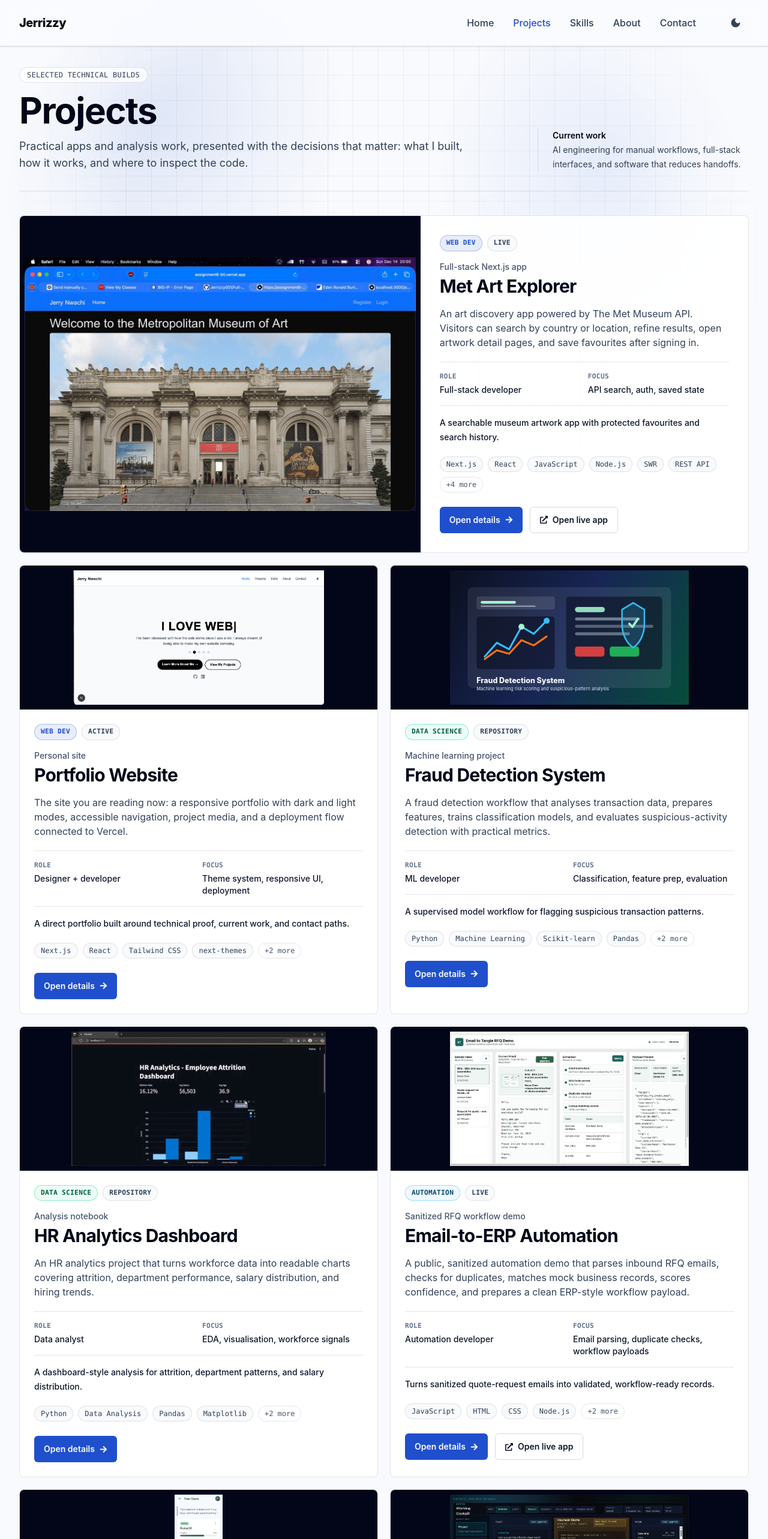
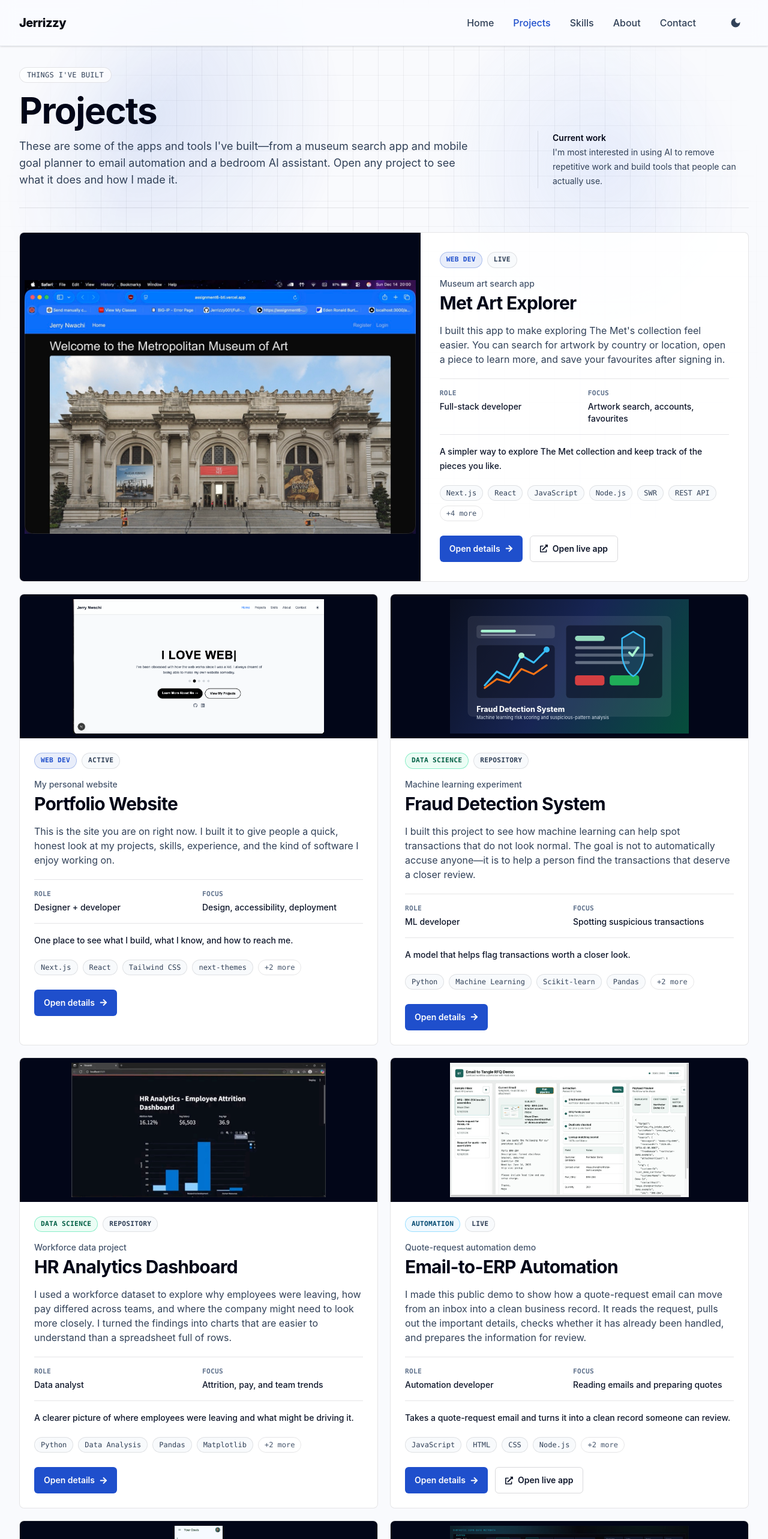
Before and after one commit to Jerrizzy001/Portfolio, a Next.js app: page /project in a window 1280 px wide. Shown: the top 2566 px of the page at 60% size. Built offline with nearby package versions, Linux system fonts and the light colour scheme.

Commit message:
Rewrite project copy in a human voice
Rewrites every project in clear first-person language and describes JARVIS as the bedroom assistant built with a friend.

```diff
--- a/pages/project.js
+++ b/pages/project.js
@@ -10,12 +10,12 @@ const projects = [
   {
     id: "met-art-explorer",
     title: "Met Art Explorer",
-    subtitle: "Full-stack Next.js app",
+    subtitle: "Museum art search app",
     category: "Web Dev",
     status: "Live",
     role: "Full-stack developer",
-    focus: "API search, auth, saved state",
-    result: "A searchable museum artwork app with protected favourites and search history.",
+    focus: "Artwork search, accounts, favourites",
+    result: "A simpler way to explore The Met collection and keep track of the pieces you like.",
     tech: [
       "Next.js",
       "React",
@@ -29,116 +29,116 @@ const projects = [
       "Git",
     ],
     description:
-      "An art discovery app powered by The Met Museum API. Visitors can search by country or location, refine results, open artwork detail pages, and save favourites after signing in.",
+      "I built this app to make exploring The Met's collection feel easier. You can search for artwork by country or location, open a piece to learn more, and save your favourites after signing in.",
     liveUrl: "https://assignment6-bti.vercel.app",
     repoUrl: "https://github.com/Jerrizzy001/Full-stack-developer-Next.js-project-",
     image: "/projects/NextJS.jpg",
     details: [
-      "Built the search and detail flow around The Met Museum API, including location-based queries and filtered results.",
-      "Added account-aware features for favourites and search history, so the app keeps useful context between visits.",
-      "Used Jotai and SWR to keep client state predictable while still fetching fresh artwork data.",
-      "Structured the project as a complete browsing path: search, inspect, save, return.",
+      "I connected the app to The Met Museum API so people can search the museum's collection without manually digging through thousands of records.",
+      "I added accounts, favourites, and search history so you can leave the site and come back without losing the artwork you found.",
+      "I used SWR and Jotai to keep searches fast and make sure saved information stays in sync while you move around the app.",
+      "The full experience follows a simple path: search for art, open a piece, save it, and return to it later.",
     ],
   },
   {
     id: "portfolio-website",
     title: "Portfolio Website",
-    subtitle: "Personal site",
+    subtitle: "My personal website",
     category: "Web Dev",
     status: "Active",
     role: "Designer + developer",
-    focus: "Theme system, responsive UI, deployment",
-    result: "A direct portfolio built around technical proof, current work, and contact paths.",
+    focus: "Design, accessibility, deployment",
+    result: "One place to see what I build, what I know, and how to reach me.",
     tech: ["Next.js", "React", "Tailwind CSS", "next-themes", "Canvas", "Vercel"],
     description:
-      "The site you are reading now: a responsive portfolio with dark and light modes, accessible navigation, project media, and a deployment flow connected to Vercel.",
+      "This is the site you are on right now. I built it to give people a quick, honest look at my projects, skills, experience, and the kind of software I enjoy working on.",
     liveUrl: null,
     repoUrl: "https://github.com/Jerrizzy001/Portfolio",
     image: "/projects/portfolio.png",
     details: [
-      "Built with Next.js and React for fast static pages and clean route-level structure.",
-      "Uses Tailwind CSS, theme tokens, and next-themes so light and dark modes change the whole surface, not just the text.",
-      "Adds a restrained signal-field canvas, CSS interaction states, and reduced-motion fallbacks without hiding first-paint content.",
-      "Keeps the portfolio focused on proof: projects, skills, current role, and contact paths.",
+      "I built the site with Next.js and React so every page loads quickly and is easy for me to update as my work changes.",
+      "It has full light and dark themes, responsive layouts, and keyboard-friendly navigation instead of treating accessibility as an afterthought.",
+      "I added small visual details and motion to give the site personality, while still respecting people who prefer reduced motion.",
+      "The site is connected to GitHub and Vercel, so tested updates can move from the repository to the live portfolio without a manual upload.",
     ],
   },
   {
     id: "fraud-detection-system",
     title: "Fraud Detection System",
-    subtitle: "Machine learning project",
+    subtitle: "Machine learning experiment",
     category: "Data Science",
     status: "Repository",
     role: "ML developer",
-    focus: "Classification, feature prep, evaluation",
-    result: "A supervised model workflow for flagging suspicious transaction patterns.",
+    focus: "Spotting suspicious transactions",
+    result: "A model that helps flag transactions worth a closer look.",
     tech: ["Python", "Machine Learning", "Scikit-learn", "Pandas", "NumPy", "Data Analysis"],
     description:
-      "A fraud detection workflow that analyses transaction data, prepares features, trains classification models, and evaluates suspicious-activity detection with practical metrics.",
+      "I built this project to see how machine learning can help spot transactions that do not look normal. The goal is not to automatically accuse anyone—it is to help a person find the transactions that deserve a closer review.",
     liveUrl: null,
     repoUrl: "https://github.com/Jerrizzy001/Fraud-Detection-System",
     image: "/projects/fraud-detection.svg",
     details: [
-      "Prepared labelled transaction data for supervised classification, including scaling and imbalance handling.",
-      "Compared model options such as Logistic Regression and Random Forest before selecting the strongest performer.",
-      "Used precision, recall, F1-score, and ROC-AUC to judge the model beyond simple accuracy.",
-      "Framed the project around a real operational question: which transactions deserve human review?",
+      "I cleaned and prepared labelled transaction data, including the class imbalance that happens because real fraud cases are much rarer than normal payments.",
+      "I compared models such as Logistic Regression and Random Forest instead of assuming the most complicated option would be the best one.",
+      "I measured precision, recall, F1-score, and ROC-AUC because a model can look accurate while still missing the fraud cases that matter.",
+      "I kept the final question practical: which transactions should be placed in front of a human reviewer?",
     ],
   },
   {
     id: "hr-analytics-dashboard",
     title: "HR Analytics Dashboard",
-    subtitle: "Analysis notebook",
+    subtitle: "Workforce data project",
     category: "Data Science",
     status: "Repository",
     role: "Data analyst",
-    focus: "EDA, visualisation, workforce signals",
-    result: "A dashboard-style analysis for attrition, department patterns, and salary distribution.",
+    focus: "Attrition, pay, and team trends",
+    result: "A clearer picture of where employees were leaving and what might be driving it.",
     tech: ["Python", "Data Analysis", "Pandas", "Matplotlib", "Seaborn", "Jupyter Notebook"],
     description:
-      "An HR analytics project that turns workforce data into readable charts covering attrition, department performance, salary distribution, and hiring trends.",
+      "I used a workforce dataset to explore why employees were leaving, how pay differed across teams, and where the company might need to look more closely. I turned the findings into charts that are easier to understand than a spreadsheet full of rows.",
     liveUrl: null,
     repoUrl: "https://github.com/Jerrizzy001/HR-Analysis-Dashboard",
     image: "/projects/hr-analytics.jpg",
     details: [
-      "Analysed HR data to identify patterns in attrition, tenure, salary bands, and department-level headcount.",
-      "Built stakeholder-readable charts with Matplotlib and Seaborn instead of leaving insights buried in tables.",
-      "Used correlation analysis and feature importance to point at likely attrition drivers.",
-      "Organised the work in a Jupyter Notebook so the analysis can be reviewed and reproduced.",
+      "I looked at employee turnover, time at the company, salary ranges, and department sizes to find patterns that were easy to miss in the raw data.",
+      "I built the charts with Matplotlib and Seaborn so someone in HR could understand the story without needing to read Python code.",
+      "I used correlations and feature importance as clues about what might be connected to attrition, without presenting them as proof of cause.",
+      "I kept the work in a Jupyter Notebook so another person can follow the analysis from the original data to the final charts.",
     ],
   },
   {
     id: "email-to-erp-automation",
     title: "Email-to-ERP Automation",
-    subtitle: "Sanitized RFQ workflow demo",
+    subtitle: "Quote-request automation demo",
     category: "Automation",
     status: "Live",
     role: "Automation developer",
-    focus: "Email parsing, duplicate checks, workflow payloads",
-    result: "Turns sanitized quote-request emails into validated, workflow-ready records.",
+    focus: "Reading emails and preparing quotes",
+    result: "Takes a quote-request email and turns it into a clean record someone can review.",
     tech: ["JavaScript", "HTML", "CSS", "Node.js", "GitHub Actions", "GitHub Pages"],
     description:
-      "A public, sanitized automation demo that parses inbound RFQ emails, checks for duplicates, matches mock business records, scores confidence, and prepares a clean ERP-style workflow payload.",
+      "I made this public demo to show how a quote-request email can move from an inbox into a clean business record. It reads the request, pulls out the important details, checks whether it has already been handled, and prepares the information for review.",
     liveUrl: "https://jerrizzy001.github.io/Email-to-ERP-system/",
     repoUrl: "https://github.com/Jerrizzy001/Email-to-ERP-system",
     image: "/projects/email-to-erp.jpg",
     imageAlt:
       "Email-to-ERP dashboard showing a sample RFQ email, parsed fields, and workflow payload",
     details: [
-      "Parses sanitized email and attachment evidence into normalized RFQ fields such as customer, part, quantity, due date, and shipping method.",
-      "Builds a deterministic fingerprint for duplicate detection before a quote request can move further into the workflow.",
-      "Matches extracted values against fictional customer, part, and carrier records, then reports a confidence score for review.",
-      "Keeps the public demo safe with mock data, a credential-pattern scan, automated tests, and a preview-only payload instead of a production write.",
+      "The demo reads a sample email and attachment, then pulls out details such as the customer, part number, quantity, due date, and shipping method.",
+      "It creates a repeatable ID for each request so the same email does not accidentally become two quotes.",
+      "It checks the extracted details against sample customer, part, and carrier records, then shows how confident the matches are.",
+      "Everything in the public version is fictional. It previews the record instead of writing to a real company system, and automated checks help keep private data out of the repository.",
     ],
   },
   {
     id: "taskflow",
     title: "Taskflow",
-    subtitle: "Privacy-first AI goal planner",
+    subtitle: "Mobile goal-planning app",
     category: "Mobile",
     status: "Active",
     role: "Mobile app developer",
-    focus: "AI planning, local data, notifications",
-    result: "Turns large goals into scheduled small steps with private, on-device progress.",
+    focus: "Small steps, reminders, and progress",
+    result: "Helps turn an overwhelming goal into something you can start today.",
     tech: [
       "TypeScript",
       "Expo",
@@ -150,41 +150,41 @@ const projects = [
       "Notifications",
     ],
     description:
-      "A mobile goal-planning app that breaks meaningful goals into smaller actions, schedules reminders, tracks momentum, and keeps personal planning data local by default.",
+      "I built Taskflow for the moment when a goal feels too big and you do not know where to start. The app breaks it into smaller steps, reminds you what to do next, and helps you see the progress you are making.",
     liveUrl: null,
     repoUrl: "https://github.com/Jerrizzy001/taskflow",
     image: "/projects/taskflow.png",
     imageAlt:
       "Taskflow mobile Goals screen showing active goals, progress, and suggested next steps",
     details: [
-      "Uses Expo Router to connect Today, Goals, Progress, Affirmations, Profile, and focused reminder screens into one mobile workflow.",
-      "Stores goals, progress, reminders, and AI-generated plans on-device with Expo SQLite while keeping the user's API key in SecureStore.",
-      "Schedules local notifications that return the user to the right goal and next action instead of stopping at a static task list.",
-      "Keeps shared app state predictable with Zustand and uses reusable theme, card, motion, and accessibility patterns across the interface.",
+      "The Today screen keeps the next step in front of you, while the Goals and Progress screens show how the larger plan is moving forward.",
+      "You can ask the app to help break a goal into weekly milestones and small actions instead of planning every step from scratch.",
+      "Goals, reminders, progress, and personal notes stay on the phone, and the user's AI key is kept in secure device storage.",
+      "I added local notifications, affirmations, and progress feedback to help people return to a goal after the first burst of motivation wears off.",
     ],
   },
   {
     id: "jarvis",
     title: "JARVIS",
-    subtitle: "Governed local-first AI room OS",
+    subtitle: "Bedroom AI assistant",
     category: "AI Systems",
     status: "Active",
     role: "Co-developer",
-    focus: "Human approval, local AI, auditability",
-    result: "Keeps every state-changing AI action behind one explicit human approval gate.",
+    focus: "Voice, desktop, and room assistance",
+    result: "A personal assistant for my bedroom workspace that helps without taking control away from me.",
     tech: ["Next.js", "React", "TypeScript", "Zod", "SQLite", "Vitest", "MCP", "Local AI"],
     description:
-      "A collaborative local-first AI operating environment that can inspect projects, work with room and desktop capabilities, and propose actions while keeping execution under human control.",
+      "JARVIS is a bedroom assistant I built with my friend. It can listen and speak, open files, control apps, help with projects, and manage parts of the room. Before it does anything important, it shows us what it wants to do and waits for approval.",
     liveUrl: null,
     repoUrl: "https://github.com/Jerrizzy001/JARVIS",
     image: "/projects/jarvis.jpg",
     imageAlt:
       "JARVIS Working Cockpit showing chat, Human Gate approval, room state, cost, and activity panels",
     details: [
-      "Routes every state-changing capability through a Human Gate so agents can propose work but cannot silently execute it.",
-      "Uses local-first model routing, optional voice and vision capabilities, and fail-closed policies for features that are not explicitly enabled.",
-      "Validates system contracts with Zod and records metadata-only audit events so decisions and execution paths remain inspectable.",
-      "Tests governance invariants with Vitest and exposes a local MCP gateway for governed reads and proposals without adding another mutation path.",
+      "We built it around the way I actually use my bedroom: as a place to study, code, work, and relax.",
+      "I can talk to it, ask it to open a file or app, summarize a document, check a project, or change a room setting.",
+      "It tries to run everyday AI tasks on the computer first, so they do not always need to be sent to a cloud service.",
+      "Before it changes a file, runs a command, or controls something in the room, JARVIS pauses and asks for approval.",
     ],
   },
 ];
@@ -223,22 +223,23 @@ export default function ProjectPage() {
         <section className="relative z-10 mb-10 grid gap-6 border-b border-slate-950/10 pb-8 dark:border-white/10 lg:grid-cols-[minmax(0,1fr)_22rem] lg:items-end">
           <div>
             <p className="mb-4 max-w-max rounded-full border border-slate-950/10 bg-white/70 px-3 py-1 font-mono text-xs uppercase tracking-wide text-slate-700 dark:border-white/10 dark:bg-white/5 dark:text-slate-200">
-              Selected technical builds
+              Things I've built
             </p>
             <h1 className="max-w-3xl text-4xl font-bold tracking-tight text-slate-950 [text-wrap:balance] dark:text-white sm:text-5xl lg:text-6xl">
               Projects
             </h1>
             <p className="mt-4 max-w-3xl text-base leading-7 text-slate-700 [text-wrap:pretty] dark:text-slate-300 sm:text-lg">
-              Practical apps and analysis work, presented with the decisions that matter:
-              what I built, how it works, and where to inspect the code.
+              These are some of the apps and tools I've built—from a museum search app
+              and mobile goal planner to email automation and a bedroom AI assistant.
+              Open any project to see what it does and how I made it.
             </p>
           </div>
 
           <div className="border-t border-slate-950/10 pt-4 text-sm leading-6 text-slate-700 dark:border-white/10 dark:text-slate-300 lg:border-l lg:border-t-0 lg:pl-6 lg:pt-0">
             <p className="font-semibold text-slate-950 dark:text-white">Current work</p>
             <p>
-              AI engineering for manual workflows, full-stack interfaces, and software
-              that reduces handoffs.
+              I'm most interested in using AI to remove repetitive work and build tools
+              that people can actually use.
             </p>
           </div>
         </section>
@@ -440,7 +441,7 @@ function ProjectModal({ project, titleId, descriptionId, onClose }) {
             </p>
 
             <h3 className="mt-6 text-base font-semibold text-slate-950 dark:text-white">
-              Build notes
+              What I built
             </h3>
             <ul className="mt-3 space-y-3 text-sm leading-6 text-slate-700 dark:text-slate-300">
               {project.details.map((detail) => (
@@ -455,7 +456,7 @@ function ProjectModal({ project, titleId, descriptionId, onClose }) {
           <aside className="space-y-4 border-t border-slate-950/10 pt-5 dark:border-white/10 lg:border-l lg:border-t-0 lg:pl-5 lg:pt-0">
             <div>
               <h3 className="text-sm font-semibold text-slate-950 dark:text-white">
-                Project facts
+                At a glance
               </h3>
               <dl className="mt-3 space-y-3 text-sm">
                 <MetaItem label="Role" value={project.role} />
```
Also changed, not shown: 1 other file (tests, documents, lock files or other folders).
